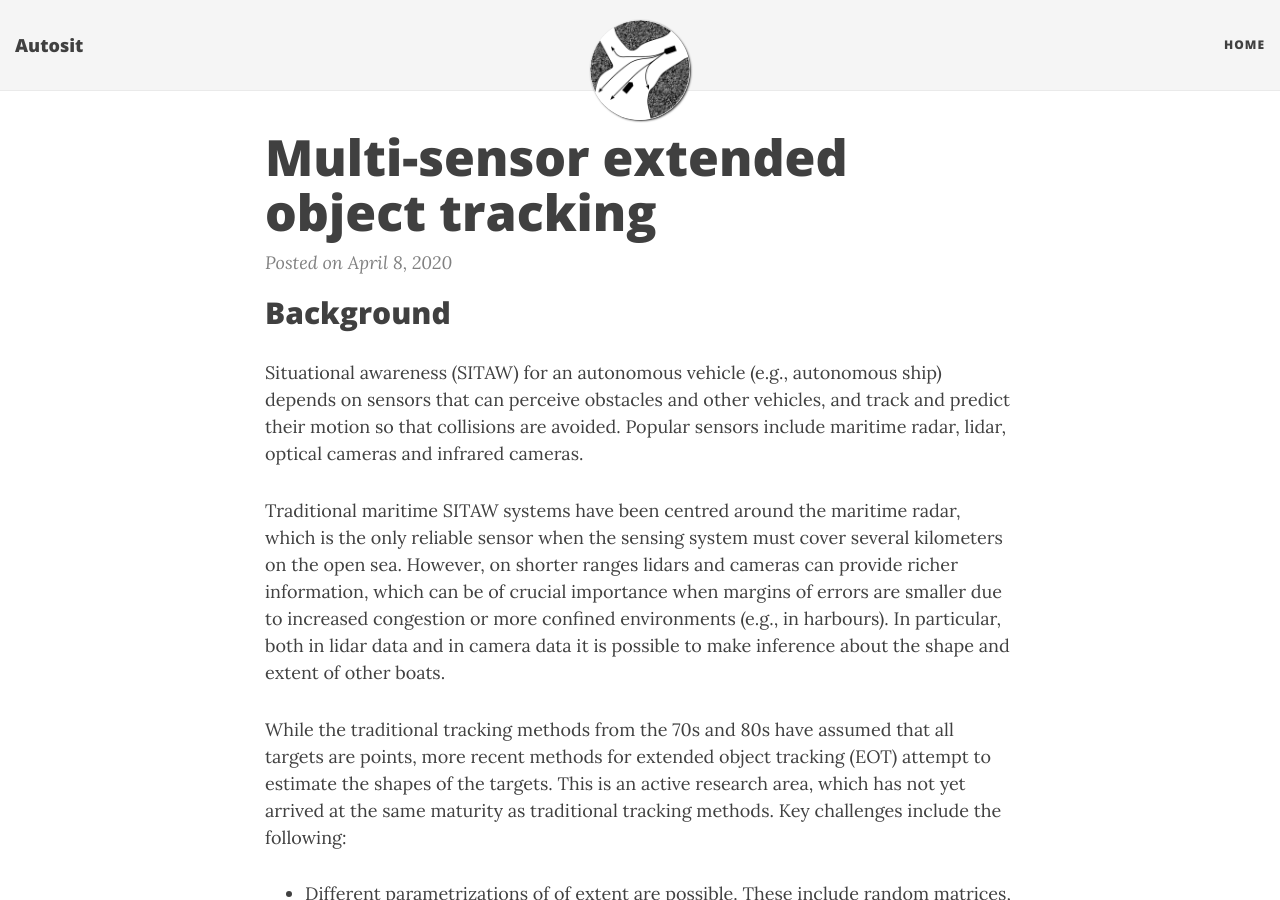
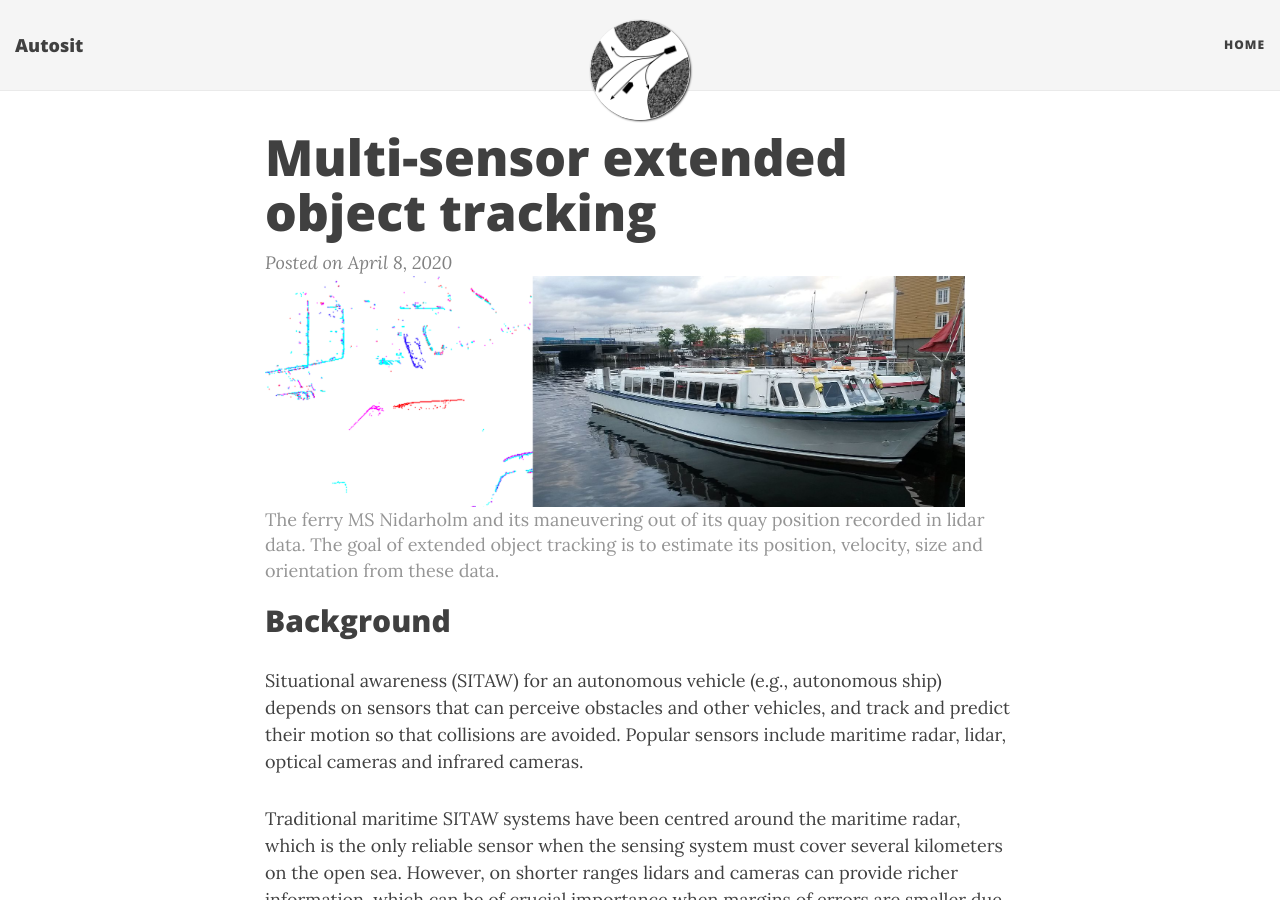
Before and after one commit to autosit/autosit.github.io, a Jekyll site: the page built from _posts/2020-04-08-multisensor-eot.md, in a window 1280 px wide and 900 px high. Built offline with Jekyll 4.4.1, drawn with Linux system fonts in a browser that asks for light colours; nearby versions of some CDN libraries.

Commit message:
further revisions ms eot

```diff
--- a/_posts/2020-04-08-multisensor-eot.md
+++ b/_posts/2020-04-08-multisensor-eot.md
@@ -3,6 +3,9 @@ layout: post
 title: Multi-sensor extended object tracking
 category: SF
 ---
+|<img src="{{site.url}}/assets/nidarholmdata.png" width="700"> |
+|<span style="color:#959595"> The ferry MS Nidarholm and its maneuvering out of its quay position recorded in lidar data. The goal of extended object tracking is to estimate its position, velocity, size and orientation from these data. </span>|
+
 ## Background
 
 Situational awareness (SITAW) for an autonomous vehicle (e.g., autonomous ship) depends on sensors that can perceive obstacles and other vehicles,
```
Also changed, not shown: assets/nidarholmdata.png (added).
